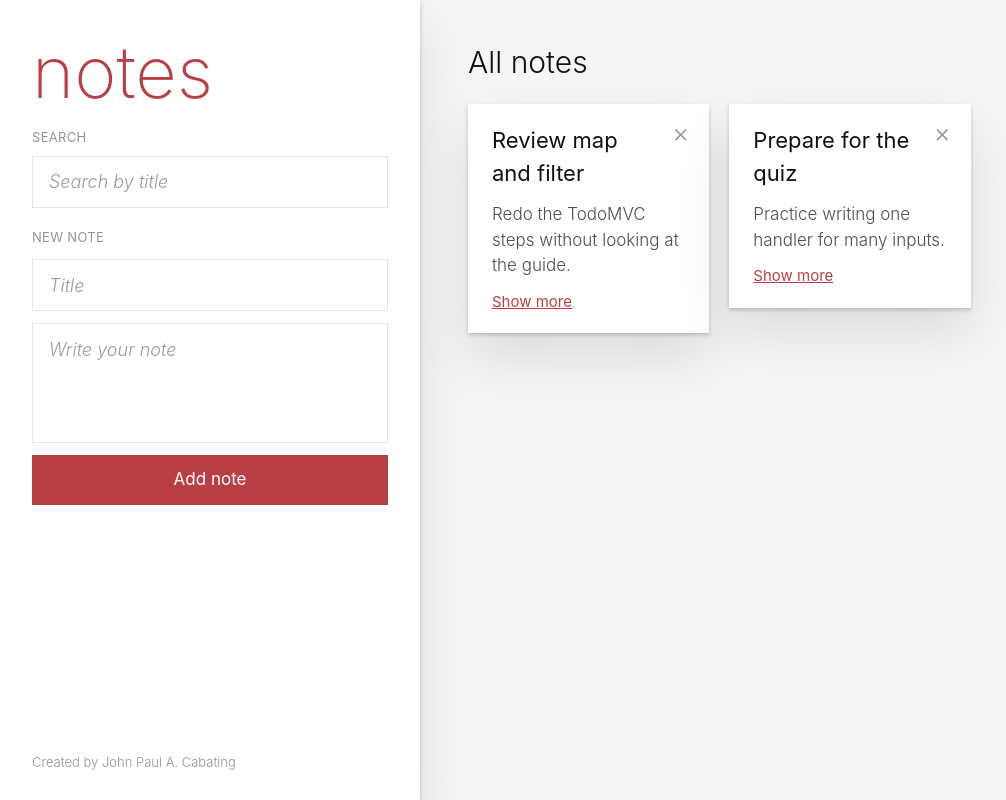
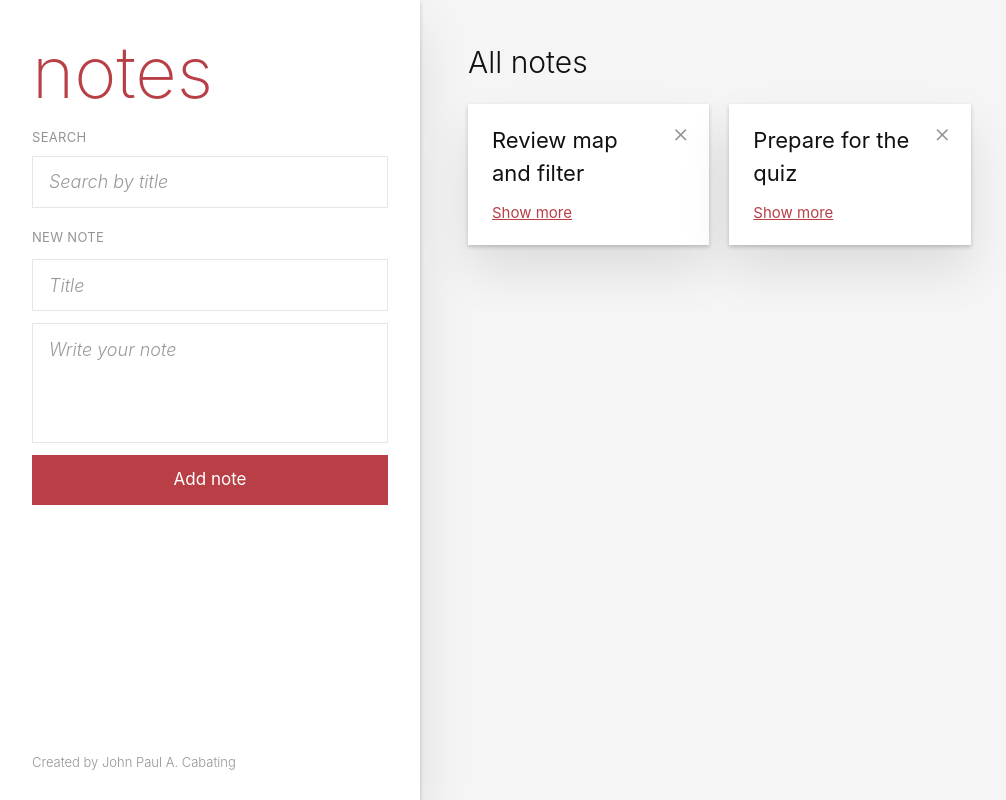
Before and after one commit to JpCabating/csit340G8-notes, a React (Vite) app: page / in a window 1280 px wide. Shown: the whole page, without its empty margins (0-1006 px from the left). Built offline with nearby package versions, Linux system fonts and the light colour scheme.

Commit message:
feat: add show more to note cards

```diff
--- a/src/components/NoteCard.jsx
+++ b/src/components/NoteCard.jsx
@@ -1,15 +1,22 @@
+import { useState } from "react";
 function NoteCard({ title, body }) {
+  const [isExpanded, setIsExpanded] = useState(false);
+
   return (
+
     <div>
       <h3 className="pr-8 text-[22px] font-normal break-words">{title}</h3>
-      <p className="mt-3 text-[17px] break-words whitespace-pre-wrap text-[#4d4d4d]">
-        {body}
-      </p>
+      {isExpanded && (
+        <p className="mt-3 text-[17px] break-words whitespace-pre-wrap text-[#4d4d4d]">
+          {body}
+        </p>
+      )}
       <button
         type="button"
         className="mt-3 cursor-pointer text-[15px] font-normal text-[#b83f45] underline"
+        onClick={() => setIsExpanded(!isExpanded)}
       >
-        Show more
+        {isExpanded ? "Show less" : "Show more"}
       </button>
     </div>
   )
```
